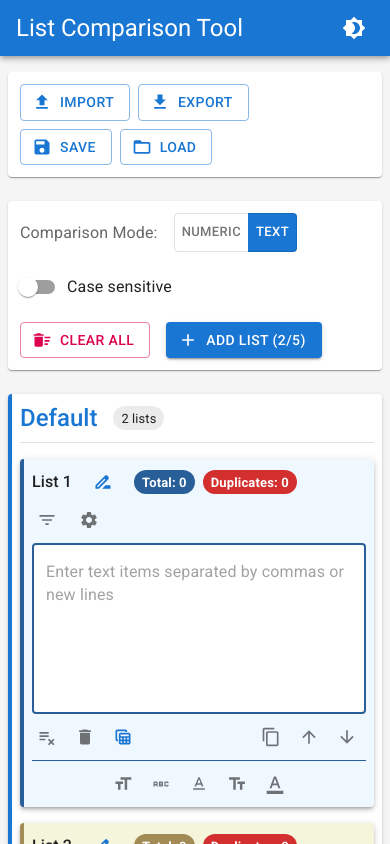
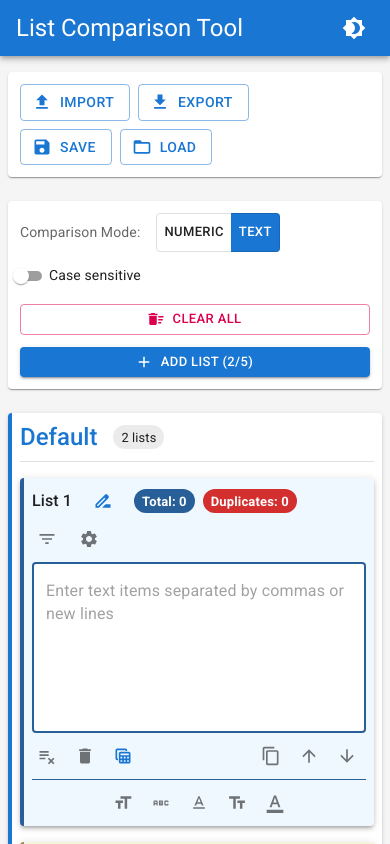
Before and after one commit to satyadeep/ListsComparison, a React (Create React App) app: page / in a window 390 px wide. Shown: the top 844 px of the page. Built offline with nearby package versions, Linux system fonts and the light colour scheme.

Commit message:
Fixed theme colours for toggle

```diff
--- a/src/components/ControlPanel.jsx
+++ b/src/components/ControlPanel.jsx
@@ -10,6 +10,9 @@ import {
   Typography,
   Chip,
   Paper,
+  useMediaQuery,
+  useTheme,
+  alpha,
 } from "@mui/material";
 import AddIcon from "@mui/icons-material/Add";
 import DeleteSweepIcon from "@mui/icons-material/DeleteSweep";
@@ -28,6 +31,10 @@ const ControlPanel = ({
   onClearAll,
   onAddList,
 }) => {
+  const theme = useTheme();
+  const isXsScreen = useMediaQuery(theme.breakpoints.down("sm"));
+  const isMobile = useMediaQuery("(max-width:480px)");
+
   return (
     <Paper
       elevation={1}
@@ -39,18 +46,21 @@ const ControlPanel = ({
       <Box
         sx={{
           display: "flex",
+          flexDirection: isMobile ? "column" : "row",
           flexWrap: "wrap",
           justifyContent: "space-between",
-          alignItems: "center",
+          alignItems: isMobile ? "flex-start" : "center",
           gap: { xs: 2, sm: 3 },
         }}
       >
         <Box
           sx={{
             display: "flex",
+            flexDirection: isMobile ? "column" : "row",
             flexWrap: "wrap",
-            alignItems: "center",
-            gap: 2,
+            alignItems: isMobile ? "flex-start" : "center",
+            gap: isMobile ? 1.5 : 2,
+            width: isMobile ? "100%" : "auto",
           }}
         >
           <Box
@@ -59,11 +69,17 @@ const ControlPanel = ({
               alignItems: "center",
               flexWrap: "wrap",
               gap: 1,
+              width: isMobile ? "100%" : "auto",
             }}
           >
             <FormLabel
               component="legend"
-              sx={{ mr: 1, display: "inline-block" }}
+              sx={{
+                mr: 1,
+                display: "inline-block",
+                whiteSpace: "nowrap",
+                fontSize: isXsScreen ? "0.875rem" : "inherit",
+              }}
             >
               Comparison Mode:
             </FormLabel>
@@ -74,38 +90,28 @@ const ControlPanel = ({
                 handleModeChange(event, newMode, onModeChange)
               }
               aria-label="comparison mode"
-              size="small"
-            >
-              <ToggleButton
-                value="numeric"
-                aria-label="numeric mode"
-                sx={{
+              size={isXsScreen ? "small" : "medium"}
+              sx={{
+                flexGrow: isMobile ? 1 : 0,
+                "& .MuiToggleButton-root": {
+                  color: theme.palette.text.primary,
+                  "&:hover": {
+                    backgroundColor: alpha(theme.palette.primary.main, 0.1),
+                  },
                   "&.Mui-selected": {
-                    backgroundColor: "#1976d2",
-                    color: "white",
+                    backgroundColor: theme.palette.primary.main,
+                    color: theme.palette.primary.contrastText,
                     "&:hover": {
-                      backgroundColor: "#1565c0",
-                      color: "white",
+                      backgroundColor: theme.palette.primary.dark,
                     },
                   },
-                }}
-              >
+                },
+              }}
+            >
+              <ToggleButton value="numeric" aria-label="numeric mode">
                 Numeric
               </ToggleButton>
-              <ToggleButton
-                value="text"
-                aria-label="text mode"
-                sx={{
-                  "&.Mui-selected": {
-                    backgroundColor: "#1976d2",
-                    color: "white",
-                    "&:hover": {
-                      backgroundColor: "#1565c0",
-                      color: "white",
-                    },
-                  },
-                }}
-              >
+              <ToggleButton value="text" aria-label="text mode">
                 Text
               </ToggleButton>
             </ToggleButtonGroup>
@@ -121,9 +127,17 @@ const ControlPanel = ({
                     handleCaseSensitivityChange(event, onCaseSensitivityChange)
                   }
                   color="primary"
+                  size={isXsScreen ? "small" : "medium"}
                 />
               }
               label="Case sensitive"
+              sx={{
+                mr: 0,
+                flexGrow: isMobile ? 1 : 0,
+                "& .MuiFormControlLabel-label": {
+                  fontSize: isXsScreen ? "0.875rem" : "inherit",
+                },
+              }}
             />
           )}
         </Box>
@@ -131,9 +145,11 @@ const ControlPanel = ({
         <Box
           sx={{
             display: "flex",
+            flexDirection: isMobile ? "column" : "row",
             flexWrap: "wrap",
-            gap: 2,
+            gap: isMobile ? 1.5 : 2,
             alignItems: "flex-start",
+            width: isMobile ? "100%" : "auto",
           }}
         >
           <Button
@@ -142,28 +158,47 @@ const ControlPanel = ({
             startIcon={<DeleteSweepIcon />}
             onClick={onClearAll}
             data-testid="clear-all-button"
-            size="medium"
+            size={isXsScreen ? "small" : "medium"}
+            fullWidth={isMobile}
           >
             Clear All
           </Button>
 
-          <Box sx={{ display: "flex", flexDirection: "column", gap: 1 }}>
+          <Box
+            sx={{
+              display: "flex",
+              flexDirection: "column",
+              gap: 1,
+              width: isMobile ? "100%" : "auto",
+            }}
+          >
             <Button
               variant="contained"
               startIcon={<AddIcon />}
               onClick={() => onAddList("Default")}
               disabled={lists.length >= 5}
-              size="medium"
+              size={isXsScreen ? "small" : "medium"}
+              fullWidth={isMobile}
             >
               Add List ({lists.length}/5)
             </Button>
             {categories.length > 1 && (
               <Box
-                sx={{ display: "flex", flexWrap: "wrap", gap: 0.5, mt: 0.5 }}
+                sx={{
+                  display: "flex",
+                  flexWrap: "wrap",
+                  gap: 0.5,
+                  mt: 0.5,
+                  justifyContent: isMobile ? "flex-start" : "center",
+                }}
               >
                 <Typography
                   variant="caption"
-                  sx={{ mr: 0.5, alignSelf: "center" }}
+                  sx={{
+                    mr: 0.5,
+                    alignSelf: "center",
+                    fontSize: isXsScreen ? "0.7rem" : "0.75rem",
+                  }}
                 >
                   Add to category:
                 </Typography>
--- a/src/components/visualizations/VennDiagram.jsx
+++ b/src/components/visualizations/VennDiagram.jsx
@@ -1,10 +1,30 @@
-import React, { useEffect, useRef } from "react";
+import React, { useEffect, useRef, useState } from "react";
 import { Box, Typography, useTheme } from "@mui/material";
 import * as d3 from "d3";
 
 const VennDiagram = ({ lists, results }) => {
   const vennRef = useRef(null);
+  const containerRef = useRef(null);
   const theme = useTheme();
+  const [dimensions, setDimensions] = useState({ width: 500, height: 400 });
+
+  // Resize observer to make the diagram responsive
+  useEffect(() => {
+    if (!containerRef.current) return;
+
+    const resizeObserver = new ResizeObserver((entries) => {
+      for (let entry of entries) {
+        // Get the container width and set appropriate dimensions
+        const width = entry.contentRect.width;
+        const height = Math.min(width * 0.75, 400); // Height proportional to width with a max
+
+        setDimensions({ width, height });
+      }
+    });
+
+    resizeObserver.observe(containerRef.current);
+    return () => resizeObserver.disconnect();
+  }, []);
 
   useEffect(() => {
     if (!lists || lists.length < 2 || !results || !vennRef.current) return;
@@ -17,26 +37,22 @@ const VennDiagram = ({ lists, results }) => {
       const uniqueResults = results.filter((r) => r.listId !== "common");
       const commonResult = results.find((r) => r.listId === "common");
 
-      // Set dimensions with responsive values
-      const containerWidth = vennRef.current.clientWidth || 500;
-      const width = Math.min(containerWidth, 500);
-      const height = Math.min(width * 0.8, 400);
+      // Set up dimensions
+      const width = dimensions.width;
+      const height = dimensions.height;
       const centerX = width / 2;
       const centerY = height / 2;
 
-      // Calculate circle dimensions based on unique item counts
-      const maxCount = Math.max(
-        ...uniqueResults.map((r) => r.uniqueValues.length),
-        1
-      );
-      const baseRadius = Math.min(width, height) * 0.25;
+      // Scale radius based on container size
+      const baseRadius = Math.min(width, height) * 0.2;
 
       // Create SVG
       const svg = d3
         .select(vennRef.current)
         .append("svg")
-        .attr("width", width)
-        .attr("height", height);
+        .attr("width", "100%")
+        .attr("height", height)
+        .attr("viewBox", `0 0 ${width} ${height}`);
 
       // Colors for the circles
       const colors = ["#0088FE", "#00C49F", "#FFBB28", "#FF8042", "#8884d8"];
@@ -54,11 +70,13 @@ const VennDiagram = ({ lists, results }) => {
         const commonCount = commonResult ? commonResult.uniqueValues.length : 0;
 
         // Normalize circle sizes based on item counts
-        const radius1 = baseRadius * (0.7 + 0.3 * (count1 / maxCount));
-        const radius2 = baseRadius * (0.7 + 0.3 * (count2 / maxCount));
+        const radius1 =
+          baseRadius * (0.8 + 0.2 * (count1 / Math.max(count1, count2, 10)));
+        const radius2 =
+          baseRadius * (0.8 + 0.2 * (count2 / Math.max(count1, count2, 10)));
 
-        // Position circles with some overlap
-        const offset = Math.min(radius1, radius2) * 0.8;
+        // Position circles with some overlap - make sure they fit on small screens
+        const offset = Math.min(radius1, radius2) * (width < 400 ? 0.6 : 0.8);
 
         // Draw circles
         const circle1 = svg
@@ -81,26 +99,43 @@ const VennDiagram = ({ lists, results }) => {
           .style("stroke", d3.rgb(colors[1]).darker())
           .style("stroke-width", 2);
 
+        // Responsive font sizes
+        const fontSize = width < 400 ? 10 : width < 600 ? 12 : 14;
+
         // Add labels for the sets
         svg
           .append("text")
           .attr("x", centerX - offset * 1.5)
           .attr("y", centerY - radius1 * 0.7)
           .attr("text-anchor", "middle")
-          .style("font-size", "14px")
+          .style("font-size", `${fontSize}px`)
           .style("font-weight", "bold")
           .style("fill", theme.palette.text.primary)
-          .text(`${list1.name || `List ${list1.id}`} (${count1})`);
+          .text(() => {
+            const name = list1.name || `List ${list1.id}`;
+            // Truncate long names on small screens
+            return width < 400
+              ? (name.length > 10 ? name.substring(0, 8) + "..." : name) +
+                  ` (${count1})`
+              : `${name} (${count1})`;
+          });
 
         svg
           .append("text")
           .attr("x", centerX + offset * 1.5)
           .attr("y", centerY - radius2 * 0.7)
           .attr("text-anchor", "middle")
-          .style("font-size", "14px")
+          .style("font-size", `${fontSize}px`)
           .style("font-weight", "bold")
           .style("fill", theme.palette.text.primary)
-          .text(`${list2.name || `List ${list2.id}`} (${count2})`);
+          .text(() => {
+            const name = list2.name || `List ${list2.id}`;
+            // Truncate long names on small screens
+            return width < 400
+              ? (name.length > 10 ? name.substring(0, 8) + "..." : name) +
+                  ` (${count2})`
+              : `${name} (${count2})`;
+          });
 
         // Add label for the intersection
         svg
@@ -108,7 +143,7 @@ const VennDiagram = ({ lists, results }) => {
           .attr("x", centerX)
           .attr("y", centerY)
           .attr("text-anchor", "middle")
-          .style("font-size", "14px")
+          .style("font-size", `${fontSize}px`)
           .style("font-weight", "bold")
           .style("fill", theme.palette.mode === "dark" ? "#fff" : "#000")
           .text(`Common (${commonCount})`);
@@ -133,7 +168,7 @@ const VennDiagram = ({ lists, results }) => {
           this.parentNode.appendChild(this);
         });
       } else if (lists.length === 3) {
-        // For 3 lists, create a 3-circle Venn diagram
+        // For 3 lists, create a responsive 3-circle Venn diagram
         const list1 = lists[0];
         const list2 = lists[1];
         const list3 = lists[2];
@@ -147,15 +182,22 @@ const VennDiagram = ({ lists, results }) => {
         const count3 = result3 ? result3.uniqueValues.length : 0;
         const commonCount = commonResult ? commonResult.uniqueValues.length : 0;
 
-        // Calculate radii
-        const radius = baseRadius * 0.9;
-        const angle = (2 * Math.PI) / 3;
+        // Adjust radius based on screen size
+        const radius = width < 400 ? baseRadius * 0.7 : baseRadius * 0.9;
 
-        // Calculate positions for a triangle arrangement
+        // Calculate positions for a triangle arrangement - more compact for small screens
+        const distanceFromCenter = width < 400 ? radius * 0.6 : radius * 0.7;
+
         const positions = [
-          { x: centerX, y: centerY - radius * 0.7 }, // top
-          { x: centerX - radius * 0.7, y: centerY + radius * 0.5 }, // bottom left
-          { x: centerX + radius * 0.7, y: centerY + radius * 0.5 }, // bottom right
+          { x: centerX, y: centerY - distanceFromCenter }, // top
+          {
+            x: centerX - distanceFromCenter * Math.cos(Math.PI / 6),
+            y: centerY + distanceFromCenter * Math.sin(Math.PI / 6),
+          }, // bottom left
+          {
+            x: centerX + distanceFromCenter * Math.cos(Math.PI / 6),
+            y: centerY + distanceFromCenter * Math.sin(Math.PI / 6),
+          }, // bottom right
         ];
 
         // Draw circles
@@ -172,24 +214,46 @@ const VennDiagram = ({ lists, results }) => {
             .style("stroke-width", 2);
         });
 
+        // Responsive font sizes
+        const fontSize = width < 400 ? 9 : width < 600 ? 11 : 14;
+
+        // Calculate optimal label positions for each list based on screen size
+        const labelOffsets =
+          width < 400
+            ? [
+                { x: 0, y: -radius * 1.2 }, // top label
+                { x: -radius * 1.2, y: radius * 0.8 }, // bottom left
+                { x: radius * 1.2, y: radius * 0.8 }, // bottom right
+              ]
+            : [
+                { x: 0, y: -radius * 1.1 }, // top label
+                { x: -radius, y: radius * 0.7 }, // bottom left
+                { x: radius, y: radius * 0.7 }, // bottom right
+              ];
+
         // Add labels for each circle
         lists.forEach((list, i) => {
           const pos = positions[i];
+          const offset = labelOffsets[i];
           const result = uniqueResults.find((r) => r.listId === list.id);
           const count = result ? result.uniqueValues.length : 0;
 
           svg
             .append("text")
-            .attr(
-              "x",
-              pos.x + (i === 0 ? 0 : i === 1 ? -radius * 0.8 : radius * 0.8)
-            )
-            .attr("y", pos.y + (i === 0 ? -radius : radius * 0.8))
+            .attr("x", pos.x + offset.x)
+            .attr("y", pos.y + offset.y)
             .attr("text-anchor", "middle")
-            .style("font-size", "14px")
+            .style("font-size", `${fontSize}px`)
             .style("font-weight", "bold")
             .style("fill", theme.palette.text.primary)
-            .text(`${list.name || `List ${list.id}`} (${count})`);
+            .text(() => {
+              const name = list.name || `List ${list.id}`;
+              // Truncate long names on small screens
+              return width < 400
+                ? (name.length > 8 ? name.substring(0, 6) + "..." : name) +
+                    ` (${count})`
+                : `${name} (${count})`;
+            });
         });
 
         // Add label for the center intersection
@@ -198,7 +262,7 @@ const VennDiagram = ({ lists, results }) => {
           .attr("x", centerX)
           .attr("y", centerY)
           .attr("text-anchor", "middle")
-          .style("font-size", "14px")
+          .style("font-size", `${fontSize}px`)
           .style("font-weight", "bold")
           .style("fill", theme.palette.mode === "dark" ? "#fff" : "#000")
           .text(`Common (${commonCount})`);
@@ -224,8 +288,8 @@ const VennDiagram = ({ lists, results }) => {
         });
       } else {
         // For more than 3 lists, create a simplified representation
-        // Draw a center circle with surrounding circles
-        const centerRadius = baseRadius * 0.6;
+        // Draw a center circle with surrounding circles - scale elements for small screens
+        const centerRadius = width < 400 ? baseRadius * 0.4 : baseRadius * 0.6;
 
         // Draw center circle for common items
         svg
@@ -238,24 +302,34 @@ const VennDiagram = ({ lists, results }) => {
           .style("stroke", d3.rgb("#9c9c9c").darker())
           .style("stroke-width", 2);
 
+        // Responsive font size
+        const fontSize = width < 400 ? 10 : width < 600 ? 12 : 14;
+        const smallFontSize = width < 400 ? 8 : width < 600 ? 10 : 12;
+
         svg
           .append("text")
           .attr("x", centerX)
           .attr("y", centerY)
           .attr("text-anchor", "middle")
-          .style("font-size", "14px")
+          .style("font-size", `${fontSize}px`)
           .style("font-weight", "bold")
           .style("fill", theme.palette.mode === "dark" ? "#fff" : "#000")
           .text(
             `Common (${commonResult ? commonResult.uniqueValues.length : 0})`
           );
 
-        // Draw surrounding circles for each list
+        // Draw surrounding circles for each list - adapt for small screens
+        const listCount = lists.length;
+        const radius = width < 400 ? baseRadius * 0.3 : baseRadius * 0.4;
+        const distanceFromCenter =
+          width < 400
+            ? baseRadius * 1.0 + (listCount > 4 ? radius * 0.5 : 0)
+            : baseRadius * 1.2 + (listCount > 4 ? radius * 0.5 : 0);
+
         lists.forEach((list, i) => {
-          const angle = (2 * Math.PI * i) / lists.length;
-          const x = centerX + Math.cos(angle) * baseRadius * 1.2;
-          const y = centerY + Math.sin(angle) * baseRadius * 1.2;
-          const radius = baseRadius * 0.4;
+          const angle = (2 * Math.PI * i) / listCount;
+          const x = centerX + Math.cos(angle) * distanceFromCenter;
+          const y = centerY + Math.sin(angle) * distanceFromCenter;
 
           const result = uniqueResults.find((r) => r.listId === list.id);
           const count = result ? result.uniqueValues.length : 0;
@@ -288,18 +362,28 @@ const VennDiagram = ({ lists, results }) => {
             .attr("x", x)
             .attr("y", y)
             .attr("text-anchor", "middle")
-            .style("font-size", "12px")
+            .style("font-size", `${smallFontSize}px`)
             .style("font-weight", "bold")
             .style("fill", theme.palette.mode === "dark" ? "#fff" : "#000")
-            .text(`${list.name || `List ${list.id}`}`);
+            .text(() => {
+              const name = list.name || `List ${list.id}`;
+              // Truncate long names on small screens
+              return width < 400
+                ? name.length > 6
+                  ? name.substring(0, 4) + "..."
+                  : name
+                : name.length > 12
+                ? name.substring(0, 10) + "..."
+                : name;
+            });
 
           // Add count below name
           svg
             .append("text")
             .attr("x", x)
-            .attr("y", y + 16)
+            .attr("y", y + (width < 400 ? 12 : 16))
             .attr("text-anchor", "middle")
-            .style("font-size", "11px")
+            .style("font-size", `${smallFontSize - 1}px`)
             .style("fill", theme.palette.mode === "dark" ? "#ddd" : "#333")
             .text(`(${count})`);
         });
@@ -325,15 +409,17 @@ const VennDiagram = ({ lists, results }) => {
         });
       }
 
-      // Add legend
+      // Add legend - make it more compact on small screens
+      if (width >= 400) {
         const legendX = 20;
         const legendY = height - (lists.length * 25 + 40);
+        const legendFontSize = width < 600 ? 11 : 14;
 
         svg
           .append("text")
           .attr("x", legendX)
           .attr("y", legendY)
-        .style("font-size", "14px")
+          .style("font-size", `${legendFontSize}px`)
           .style("font-weight", "bold")
           .style("fill", theme.palette.text.primary)
           .text("Legend:");
@@ -352,10 +438,11 @@ const VennDiagram = ({ lists, results }) => {
             .append("text")
             .attr("x", legendX + 25)
             .attr("y", legendY + 15 + i * 25 + 12)
-          .style("font-size", "12px")
+            .style("font-size", `${legendFontSize - 2}px`)
             .style("fill", theme.palette.text.primary)
-          .text(`${list.name || `List ${list.id}`}`);
+            .text(list.name || `List ${list.id}`);
         });
+      }
     } catch (error) {
       console.error("Error creating Venn diagram:", error);
       d3.select(vennRef.current)
@@ -366,7 +453,7 @@ const VennDiagram = ({ lists, results }) => {
         .style("padding", "20px")
         .text(`Couldn't render diagram: ${error.message}`);
     }
-  }, [lists, results, theme]);
+  }, [lists, results, theme, dimensions]);
 
   return (
     <Box
@@ -377,6 +464,7 @@ const VennDiagram = ({ lists, results }) => {
         borderRadius: 1,
         width: "100%",
       }}
+      ref={containerRef}
     >
       <Typography variant="h6" gutterBottom>
         Venn Diagram Visualization
@@ -387,9 +475,9 @@ const VennDiagram = ({ lists, results }) => {
           display: "flex",
           justifyContent: "center",
           alignItems: "center",
-          height: { xs: 300, sm: 400 },
+          minHeight: { xs: 300, sm: 400 },
           width: "100%",
-          overflow: "auto",
+          overflow: "hidden",
         }}
       >
         {lists.length < 2 && (
```
Lines whose indentation alone changed are shown as unchanged.
